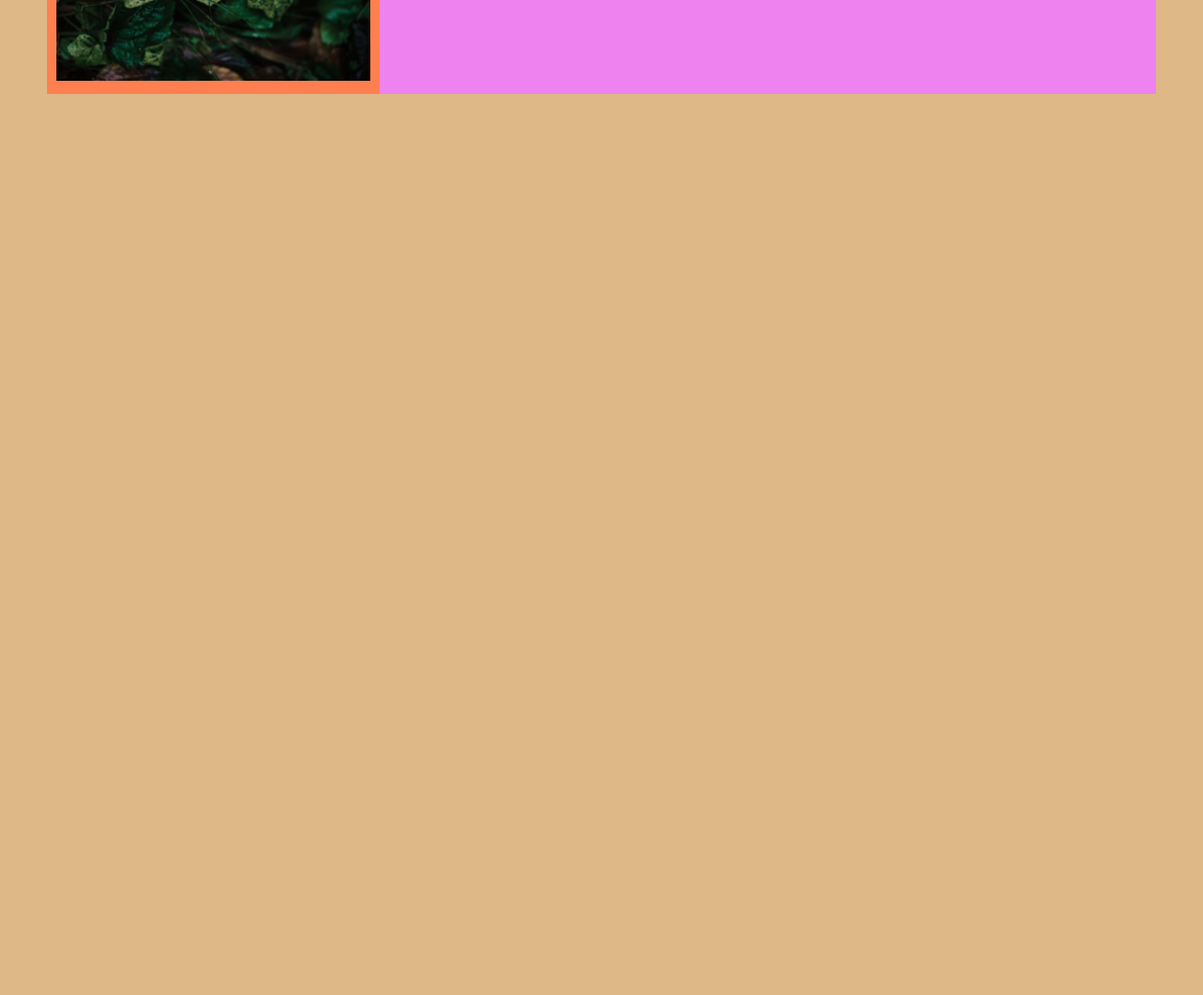
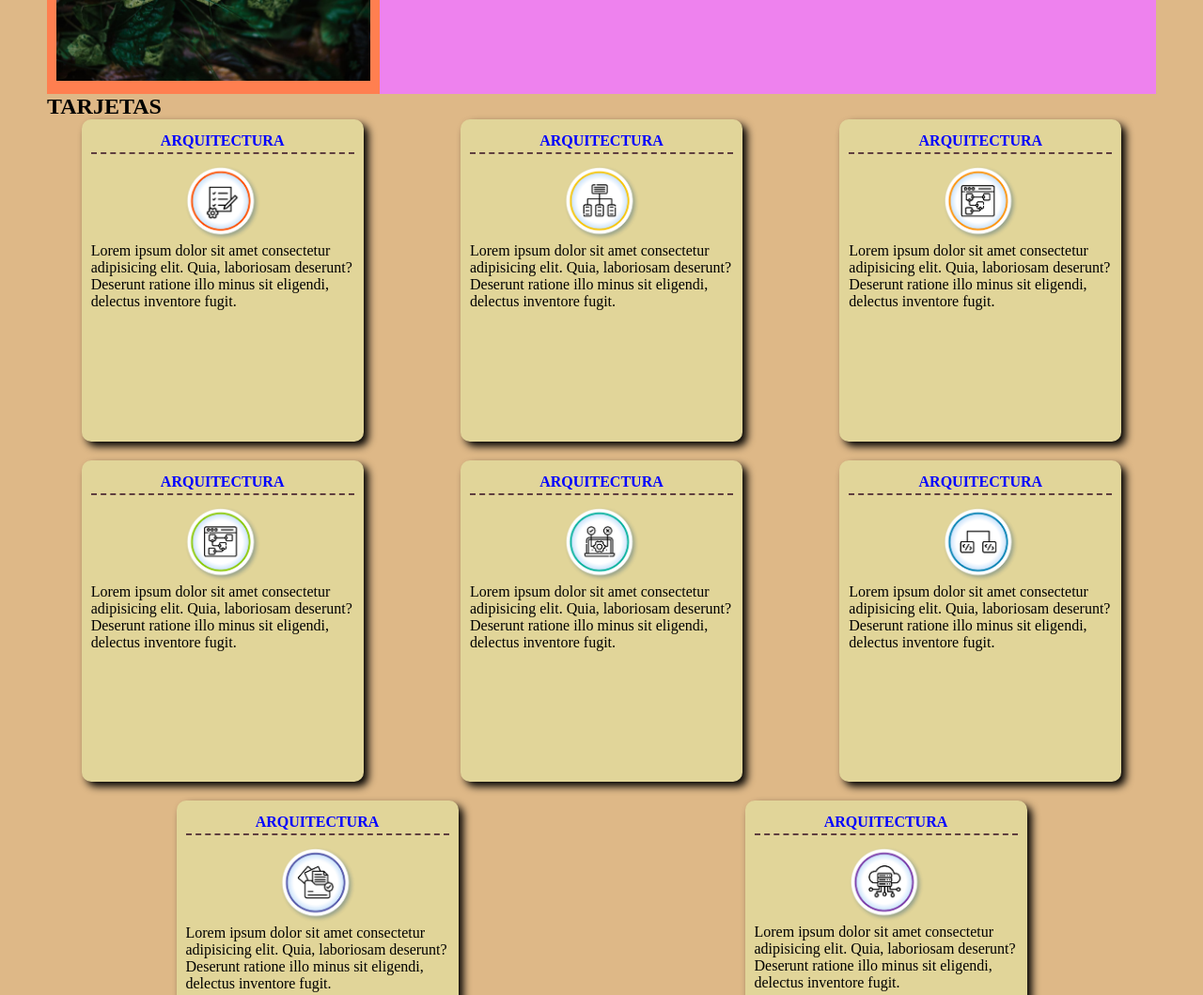
Before and after one commit to Juan-1990/flex-box, a plain HTML site: page index.html in a window 1280 px wide. Shown: the part 621-1680 px from the top of the page at 94% size. Before the commit the page ends 800 px from the top, so only its background shows below. Drawn offline with Linux system fonts and the light colour scheme.

Commit message:
tarjetas

```diff
--- a/index.html
+++ b/index.html
@@ -23,6 +23,65 @@
 
             </div>
         </div>
+        <h2>TARJETAS</h2>
+        <div class="tarjetas">
+            <div class="card">
+                <div class="contenido">
+                    <p>ARQUITECTURA</p>
+                     <img src="images/tarjetas/card.png" alt="icono">
+                    Lorem ipsum dolor sit amet consectetur adipisicing elit. Quia, laboriosam deserunt? Deserunt ratione illo minus sit eligendi, delectus inventore fugit.
+                 </div>
+            </div>
+            <div class="card">
+                <div class="contenido">
+                    <p>ARQUITECTURA</p>
+                     <img src="images/tarjetas/card2.png" alt="icono">
+                    Lorem ipsum dolor sit amet consectetur adipisicing elit. Quia, laboriosam deserunt? Deserunt ratione illo minus sit eligendi, delectus inventore fugit.
+                 </div>
+            </div>
+            <div class="card">
+                <div class="contenido">
+                    <p>ARQUITECTURA</p>
+                     <img src="images/tarjetas/card3.png" alt="icono">
+                    Lorem ipsum dolor sit amet consectetur adipisicing elit. Quia, laboriosam deserunt? Deserunt ratione illo minus sit eligendi, delectus inventore fugit.
+                 </div>
+            </div>
+            <div class="card">
+                <div class="contenido">
+                    <p>ARQUITECTURA</p>
+                     <img src="images/tarjetas/card4.png" alt="icono">
+                    Lorem ipsum dolor sit amet consectetur adipisicing elit. Quia, laboriosam deserunt? Deserunt ratione illo minus sit eligendi, delectus inventore fugit.
+                 </div>
+            </div>
+            <div class="card">
+                <div class="contenido">
+                    <p>ARQUITECTURA</p>
+                     <img src="images/tarjetas/card5.png" alt="icono">
+                    Lorem ipsum dolor sit amet consectetur adipisicing elit. Quia, laboriosam deserunt? Deserunt ratione illo minus sit eligendi, delectus inventore fugit.
+                 </div>
+            </div>
+            <div class="card">
+                <div class="contenido">
+                    <p>ARQUITECTURA</p>
+                     <img src="images/tarjetas/card6.png" alt="icono">
+                    Lorem ipsum dolor sit amet consectetur adipisicing elit. Quia, laboriosam deserunt? Deserunt ratione illo minus sit eligendi, delectus inventore fugit.
+                 </div>
+            </div>
+            <div class="card">
+                <div class="contenido">
+                    <p>ARQUITECTURA</p>
+                     <img src="images/tarjetas/card7.png" alt="icono">
+                    Lorem ipsum dolor sit amet consectetur adipisicing elit. Quia, laboriosam deserunt? Deserunt ratione illo minus sit eligendi, delectus inventore fugit.
+                 </div>
+            </div>
+            <div class="card">
+                <div class="contenido">
+                    <p>ARQUITECTURA</p>
+                     <img src="images/tarjetas/card8.png" alt="icono">
+                    Lorem ipsum dolor sit amet consectetur adipisicing elit. Quia, laboriosam deserunt? Deserunt ratione illo minus sit eligendi, delectus inventore fugit.
+                 </div>
+            </div>
+        </div>
     </main>
 </body>
 </html>
--- a/style.css
+++ b/style.css
@@ -48,6 +48,48 @@ body{
     height: calc(100vw * 30 / 100);
 }
 
+.tarjetas{
+    display: flex;
+    flex-direction: row;
+    flex-wrap: wrap;
+    /* column-gap: 20px;
+    row-gap: 30px; */
+    gap: 20px 30px;
+    justify-content: space-around;
+}
+
+.tarjetas .card{
+    background-color: rgb(225, 213, 153);
+    width: 100%;
+    max-width: 300px;
+    height: auto;
+    border-radius: 10px;
+    overflow: auto;
+    box-shadow: 5px 5px 8px #000;
+    padding: 10px;
+    aspect-ratio: 700/800;
+}
+
+.tarjetas .card:hover{
+    background-color: rgb(128, 128, 128, 0.4);
+    transform: scale(1);
+    cursor: pointer;
+}
+
+.tarjetas .card img{
+    display: block;
+    width: 30%;
+    margin: auto;
+}
+
+.tarjetas .contenido p:first-child{
+    color: blue;
+    border-bottom: 2px dashed rgb(95, 63, 63);
+    text-align: center;
+    font-weight: bold;
+
+}
+
 @media screen and (max-width:900px) {
     .row{
         flex-direction: column-reverse;
```
